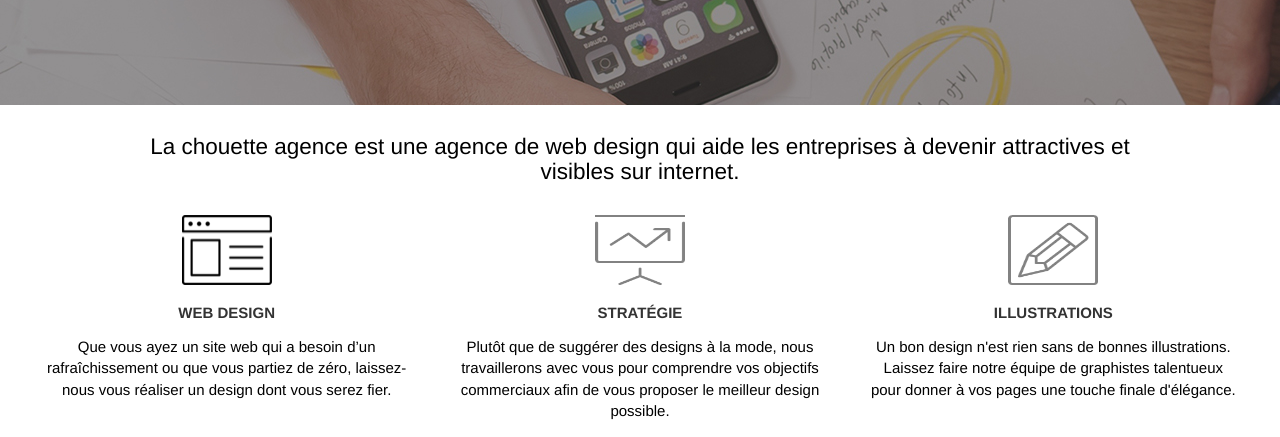
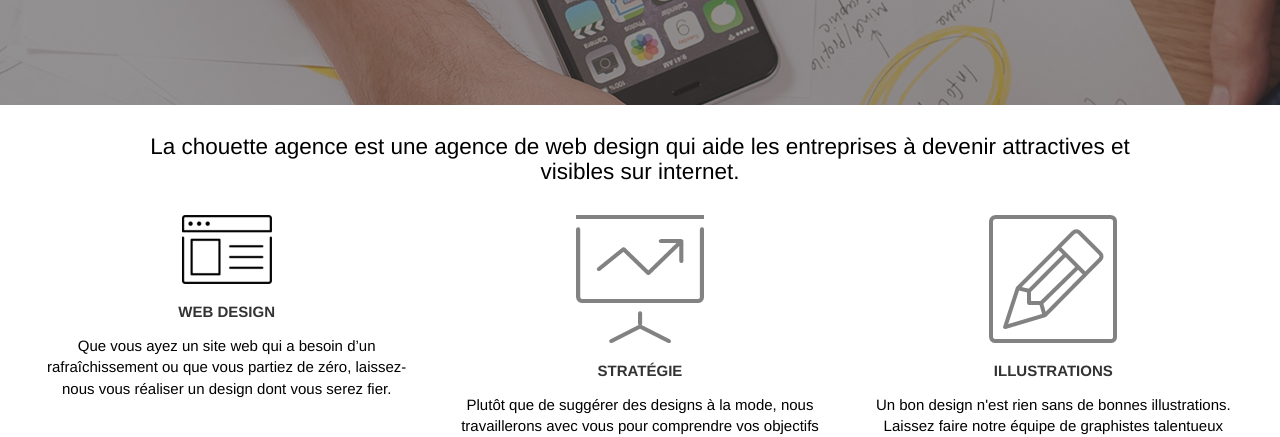
Before and after one commit to marco4435/MarcAntoineBrohan_4_24082021, a plain HTML site: page index.html in a window 1280 px wide. Shown: the part 365-802 px from the top of the page. Drawn offline with nearby package versions, Linux system fonts and the light colour scheme.

Commit message:
Add files via upload

```diff
--- a/styles.css
+++ b/styles.css
@@ -171,9 +171,7 @@ footer div i:hover {
 .part2 div figure img {
   border-color: #364577;
   color: #364577;
-  height: 7rem;
   text-shadow: 0 1px 2px rgba(0, 0, 0, 0.3);
-  width: 9rem;
 }
 .part2 div figure figcaption {
   margin: 2rem 0 3rem 0;
```
Also changed, not shown: 1 other file.
